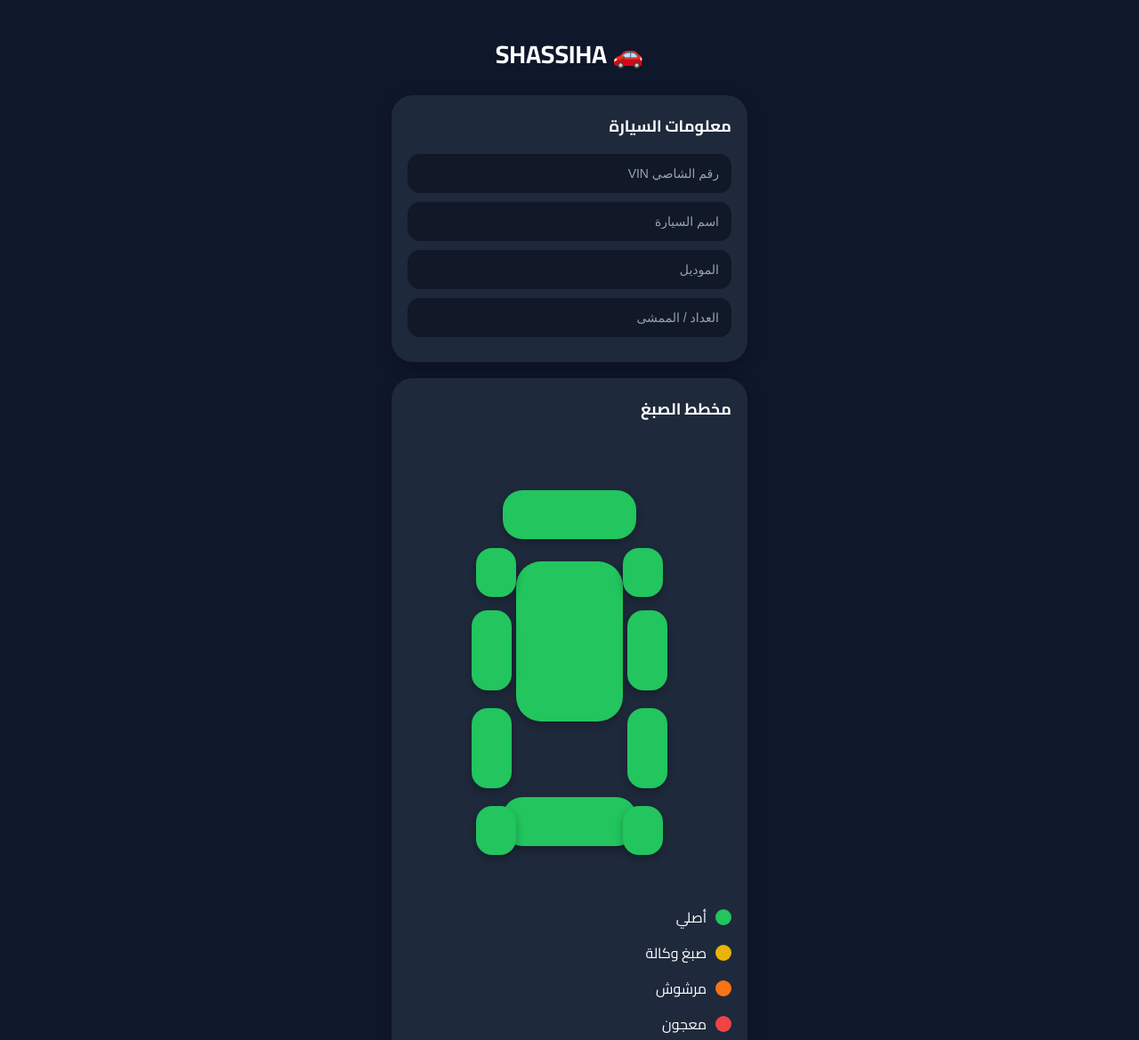
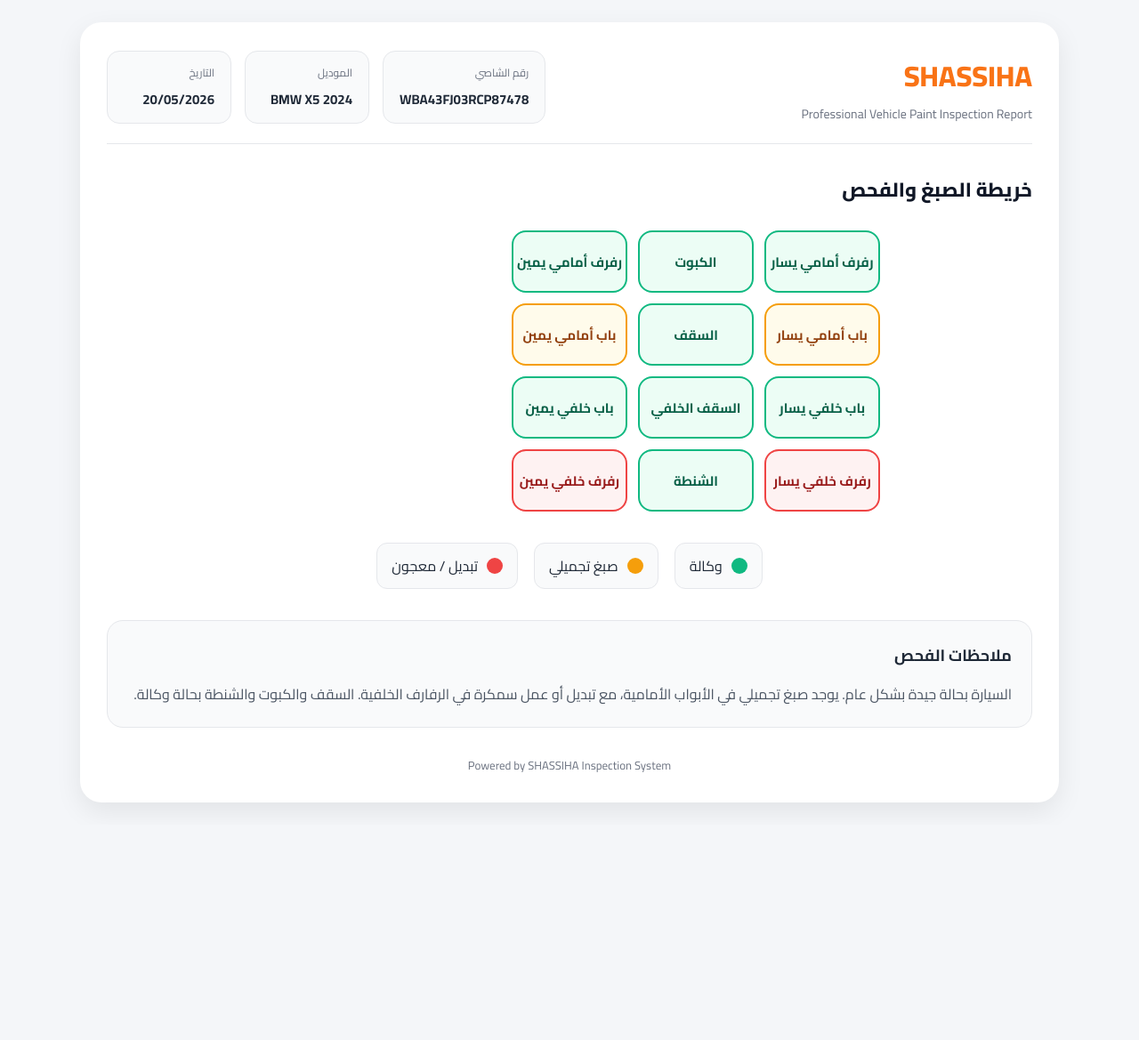
Before and after one commit to SHASSIHA/paint-report.html, a plain HTML site: page index.html in a window 1280 px wide. Shown: the top 1169 px of the page at 89% size. After the commit the page ends 927 px from the top, so only its background shows below. Drawn offline with Linux system fonts and the light colour scheme.

Commit message:
Refactor HTML structure and styles for report

```diff
--- a/index.html
+++ b/index.html
@@ -1,410 +1,327 @@
 <!DOCTYPE html>
-<html lang="ar">
-
+<html lang="ar" dir="rtl">
 <head>
-
-<meta charset="UTF-8">
-<meta name="viewport" content="width=device-width, initial-scale=1.0">
-
-<title>SHASSIHA</title>
-
-<link href="https://fonts.googleapis.com/css2?family=Cairo:wght@400;600;700&display=swap" rel="stylesheet">
+  <meta charset="UTF-8" />
+  <meta name="viewport" content="width=device-width, initial-scale=1.0" />
+  <title>Shassiha Paint Report</title>
+  <link rel="preconnect" href="https://fonts.googleapis.com">
+  <link rel="preconnect" href="https://fonts.gstatic.com" crossorigin>
+  <link href="https://fonts.googleapis.com/css2?family=Cairo:wght@400;600;700;800&display=swap" rel="stylesheet">
 
   <style>
-
-*{
-margin:0;
-padding:0;
-box-sizing:border-box;
+    * {
+      margin: 0;
+      padding: 0;
+      box-sizing: border-box;
     }
 
-body{
-background:#0f172a;
-font-family:'Cairo',sans-serif;
-direction:rtl;
-color:white;
+    body {
+      font-family: 'Cairo', sans-serif;
+      background: #f4f6f9;
+      color: #1f2937;
+      padding: 25px;
     }
 
-.container{
-max-width:430px;
-margin:auto;
-padding:15px;
+    .container {
+      max-width: 1100px;
+      margin: auto;
     }
 
-.header{
-text-align:center;
-font-size:28px;
-font-weight:700;
-margin:20px 0;
+    .report-card {
+      background: white;
+      border-radius: 24px;
+      padding: 30px;
+      box-shadow: 0 10px 30px rgba(0,0,0,0.08);
     }
 
-.card{
-background:#1e293b;
-border-radius:24px;
-padding:18px;
-margin-bottom:18px;
-box-shadow:0 6px 18px rgba(0,0,0,0.25);
+    .header {
+      display: flex;
+      justify-content: space-between;
+      align-items: center;
+      flex-wrap: wrap;
+      gap: 20px;
+      margin-bottom: 30px;
+      border-bottom: 1px solid #e5e7eb;
+      padding-bottom: 20px;
     }
 
-.title{
-font-size:18px;
-font-weight:700;
-margin-bottom:15px;
+    .logo {
+      font-size: 32px;
+      font-weight: 800;
+      color: #f97316;
     }
 
-.input{
-width:100%;
-padding:14px;
-background:#111827;
-border:none;
-border-radius:14px;
-color:white;
-margin-bottom:10px;
-font-size:14px;
-outline:none;
+    .sub-title {
+      color: #6b7280;
+      font-size: 14px;
     }
 
-.input::placeholder{
-color:#94a3b8;
+    .car-info {
+      display: flex;
+      gap: 15px;
+      flex-wrap: wrap;
     }
 
-/* CAR */
-
-.car-container{
-position:relative;
-width:260px;
-height:500px;
-margin:auto;
-margin-top:20px;
+    .info-box {
+      background: #f9fafb;
+      border: 1px solid #e5e7eb;
+      border-radius: 14px;
+      padding: 12px 18px;
+      min-width: 140px;
     }
 
-/* PARTS */
-
-.part{
-position:absolute;
-background:#22c55e;
-border:none;
-border-radius:18px;
-cursor:pointer;
-transition:0.2s;
-box-shadow:0 4px 10px rgba(0,0,0,0.25);
+    .info-label {
+      color: #6b7280;
+      font-size: 12px;
     }
 
-.part:hover{
-transform:scale(1.03);
+    .info-value {
+      font-size: 15px;
+      font-weight: 700;
+      margin-top: 4px;
     }
 
-/* FRONT */
-
-.hood{
-width:150px;
-height:55px;
-top:55px;
-left:55px;
-border-radius:22px;
+    .section-title {
+      font-size: 22px;
+      font-weight: 800;
+      margin-bottom: 25px;
+      color: #111827;
     }
 
-/* ROOF */
-
-.roof{
-width:120px;
-height:180px;
-top:135px;
-left:70px;
-border-radius:28px;
+    .car-wrapper {
+      display: flex;
+      justify-content: center;
+      margin-bottom: 35px;
     }
 
-/* TRUNK */
-
-.trunk{
-width:150px;
-height:55px;
-bottom:45px;
-left:55px;
-border-radius:22px;
+    .car-grid {
+      display: grid;
+      grid-template-columns: repeat(5, 130px);
+      gap: 12px;
+      align-items: center;
+      justify-items: center;
     }
 
-/* LEFT SIDE */
-
-.lf-fender{
-width:45px;
-height:55px;
-top:120px;
-left:25px;
+    .part {
+      width: 130px;
+      height: 70px;
+      border-radius: 16px;
+      display: flex;
+      align-items: center;
+      justify-content: center;
+      font-weight: 700;
+      font-size: 15px;
+      text-align: center;
+      border: 2px solid transparent;
+      transition: 0.3s ease;
+      cursor: pointer;
+      position: relative;
     }
 
-.lf-door{
-width:45px;
-height:90px;
-top:190px;
-left:20px;
+    .part:hover {
+      transform: translateY(-3px);
+      box-shadow: 0 8px 20px rgba(0,0,0,0.12);
     }
 
-.lr-door{
-width:45px;
-height:90px;
-top:300px;
-left:20px;
+    .factory {
+      background: #ecfdf5;
+      color: #065f46;
+      border-color: #10b981;
     }
 
-.lr-fender{
-width:45px;
-height:55px;
-top:410px;
-left:25px;
+    .painted {
+      background: #fffbeb;
+      color: #92400e;
+      border-color: #f59e0b;
     }
 
-/* RIGHT SIDE */
-
-.rf-fender{
-width:45px;
-height:55px;
-top:120px;
-right:25px;
+    .replaced {
+      background: #fef2f2;
+      color: #991b1b;
+      border-color: #ef4444;
     }
 
-.rf-door{
-width:45px;
-height:90px;
-top:190px;
-right:20px;
+    .empty {
+      visibility: hidden;
     }
 
-.rr-door{
-width:45px;
-height:90px;
-top:300px;
-right:20px;
+    .legend {
+      display: flex;
+      justify-content: center;
+      gap: 18px;
+      flex-wrap: wrap;
+      margin-top: 15px;
     }
 
-.rr-fender{
-width:45px;
-height:55px;
-top:410px;
-right:25px;
+    .legend-item {
+      display: flex;
+      align-items: center;
+      gap: 10px;
+      background: #f9fafb;
+      border-radius: 12px;
+      padding: 10px 16px;
+      border: 1px solid #e5e7eb;
     }
 
-/* LEGEND */
-
-.legend{
-margin-top:20px;
+    .legend-color {
+      width: 18px;
+      height: 18px;
+      border-radius: 50%;
     }
 
-.legend-item{
-display:flex;
-align-items:center;
-margin-bottom:10px;
+    .notes {
+      margin-top: 35px;
+      background: #f9fafb;
+      border-radius: 18px;
+      padding: 22px;
+      border: 1px solid #e5e7eb;
     }
 
-.legend-color{
-width:18px;
-height:18px;
-border-radius:50%;
-margin-left:10px;
+    .notes h3 {
+      margin-bottom: 12px;
+      font-size: 18px;
     }
 
-/* NOTES */
-
-.notes{
-width:100%;
-height:90px;
-background:#111827;
-border:none;
-border-radius:14px;
-padding:12px;
-color:white;
-resize:none;
-outline:none;
-font-family:'Cairo',sans-serif;
+    .notes p {
+      line-height: 1.9;
+      color: #4b5563;
     }
 
-/* BUTTON */
-
-.btn{
-width:100%;
-padding:15px;
-border:none;
-border-radius:16px;
-background:linear-gradient(135deg,#f97316,#ea580c);
-color:white;
-font-size:15px;
-font-weight:bold;
-cursor:pointer;
-margin-top:15px;
+    .footer {
+      margin-top: 30px;
+      text-align: center;
+      color: #6b7280;
+      font-size: 13px;
     }
 
-/* PRINT */
-
-@media print{
-
-body{
-background:white;
+    @media (max-width: 768px) {
+      body {
+        padding: 12px;
       }
 
-.btn{
-display:none;
+      .report-card {
+        padding: 18px;
       }
 
-.card{
-box-shadow:none;
-break-inside:avoid;
-page-break-inside:avoid;
+      .car-grid {
+        grid-template-columns: repeat(3, 1fr);
+        gap: 10px;
       }
 
-@page{
-margin:10mm;
+      .part {
+        width: 100%;
+        min-width: 90px;
+        height: 62px;
+        font-size: 13px;
       }
 
+      .header {
+        flex-direction: column;
+        align-items: flex-start;
       }
 
-/* FOOTER */
-
-.footer{
-text-align:center;
-color:#64748b;
-margin:15px 0;
-font-size:12px;
+      .car-info {
+        width: 100%;
       }
 
+      .info-box {
+        flex: 1;
+      }
+    }
   </style>
-
 </head>
-
 <body>
 
   <div class="container">
+    <div class="report-card">
 
       <div class="header">
-🚗 SHASSIHA
+        <div>
+          <div class="logo">SHASSIHA</div>
+          <div class="sub-title">Professional Vehicle Paint Inspection Report</div>
         </div>
 
-<!-- INFO -->
-
-<div class="card">
-
-<div class="title">
-معلومات السيارة
+        <div class="car-info">
+          <div class="info-box">
+            <div class="info-label">رقم الشاصي</div>
+            <div class="info-value">WBA43FJ03RCP87478</div>
           </div>
 
-<input class="input" placeholder="رقم الشاصي VIN">
+          <div class="info-box">
+            <div class="info-label">الموديل</div>
+            <div class="info-value">BMW X5 2024</div>
+          </div>
 
-<input class="input" placeholder="اسم السيارة">
+          <div class="info-box">
+            <div class="info-label">التاريخ</div>
+            <div class="info-value">20/05/2026</div>
+          </div>
+        </div>
+      </div>
 
-<input class="input" placeholder="الموديل">
+      <div class="section-title">خريطة الصبغ والفحص</div>
 
-<input class="input" placeholder="العداد / الممشى">
+      <div class="car-wrapper">
+        <div class="car-grid">
+
+          <div class="part factory">رفرف أمامي يسار</div>
+          <div class="part factory">الكبوت</div>
+          <div class="part factory">رفرف أمامي يمين</div>
+          <div class="part empty"></div>
+          <div class="part empty"></div>
+
+          <div class="part painted">باب أمامي يسار</div>
+          <div class="part factory">السقف</div>
+          <div class="part painted">باب أمامي يمين</div>
+          <div class="part empty"></div>
+          <div class="part empty"></div>
+
+          <div class="part factory">باب خلفي يسار</div>
+          <div class="part factory">السقف الخلفي</div>
+          <div class="part factory">باب خلفي يمين</div>
+          <div class="part empty"></div>
+          <div class="part empty"></div>
+
+          <div class="part replaced">رفرف خلفي يسار</div>
+          <div class="part factory">الشنطة</div>
+          <div class="part replaced">رفرف خلفي يمين</div>
+          <div class="part empty"></div>
+          <div class="part empty"></div>
 
         </div>
-
-<!-- CAR -->
-
-<div class="card">
-
-<div class="title">
-مخطط الصبغ
       </div>
 
-<div class="car-container">
-
-<button class="part hood" onclick="changeColor(this)"></button>
-
-<button class="part roof" onclick="changeColor(this)"></button>
-
-<button class="part trunk" onclick="changeColor(this)"></button>
-
-<button class="part lf-fender" onclick="changeColor(this)"></button>
-
-<button class="part lf-door" onclick="changeColor(this)"></button>
-
-<button class="part lr-door" onclick="changeColor(this)"></button>
-
-<button class="part lr-fender" onclick="changeColor(this)"></button>
-
-<button class="part rf-fender" onclick="changeColor(this)"></button>
-
-<button class="part rf-door" onclick="changeColor(this)"></button>
-
-<button class="part rr-door" onclick="changeColor(this)"></button>
-
-<button class="part rr-fender" onclick="changeColor(this)"></button>
-
-</div>
-
-<!-- LEGEND -->
-
       <div class="legend">
-
         <div class="legend-item">
-<div class="legend-color" style="background:#22c55e"></div>
-أصلي
+          <div class="legend-color" style="background:#10b981"></div>
+          وكالة
         </div>
 
         <div class="legend-item">
-<div class="legend-color" style="background:#eab308"></div>
-صبغ وكالة
-</div>
-
-<div class="legend-item">
-<div class="legend-color" style="background:#f97316"></div>
-مرشوش
+          <div class="legend-color" style="background:#f59e0b"></div>
+          صبغ تجميلي
         </div>
 
         <div class="legend-item">
           <div class="legend-color" style="background:#ef4444"></div>
-معجون
+          تبديل / معجون
+        </div>
+      </div>
+
+      <div class="notes">
+        <h3>ملاحظات الفحص</h3>
+        <p>
+          السيارة بحالة جيدة بشكل عام. يوجد صبغ تجميلي في الأبواب الأمامية، مع تبديل أو عمل سمكرة في الرفارف الخلفية.
+          السقف والكبوت والشنطة بحالة وكالة.
+        </p>
+      </div>
+
+      <div class="footer">
+        Powered by SHASSIHA Inspection System
       </div>
 
     </div>
-
   </div>
-
-<!-- NOTES -->
-
-<div class="card">
-
-<div class="title">
-ملاحظات
-</div>
-
-<textarea class="notes" placeholder="اكتب الملاحظات هنا..."></textarea>
-
-<button class="btn" onclick="window.print()">
-🖨️ إنشاء التقرير
-</button>
-
-</div>
-
-<div class="footer">
-SHASSIHA © 2026
-</div>
-
-</div>
-
-<script>
-
-function changeColor(element){
-
-let current = getComputedStyle(element).backgroundColor;
-
-if(current == "rgb(34, 197, 94)"){
-element.style.background = "#eab308";
-}
-
-else if(current == "rgb(234, 179, 8)"){
-element.style.background = "#f97316";
-}
-
-else if(current == "rgb(249, 115, 22)"){
-element.style.background = "#ef4444";
-}
-
-else{
-element.style.background = "#22c55e";
-}
-
-}
-
-</script>
 
 </body>
 </html>
```
Lines whose indentation alone changed are shown as unchanged.
